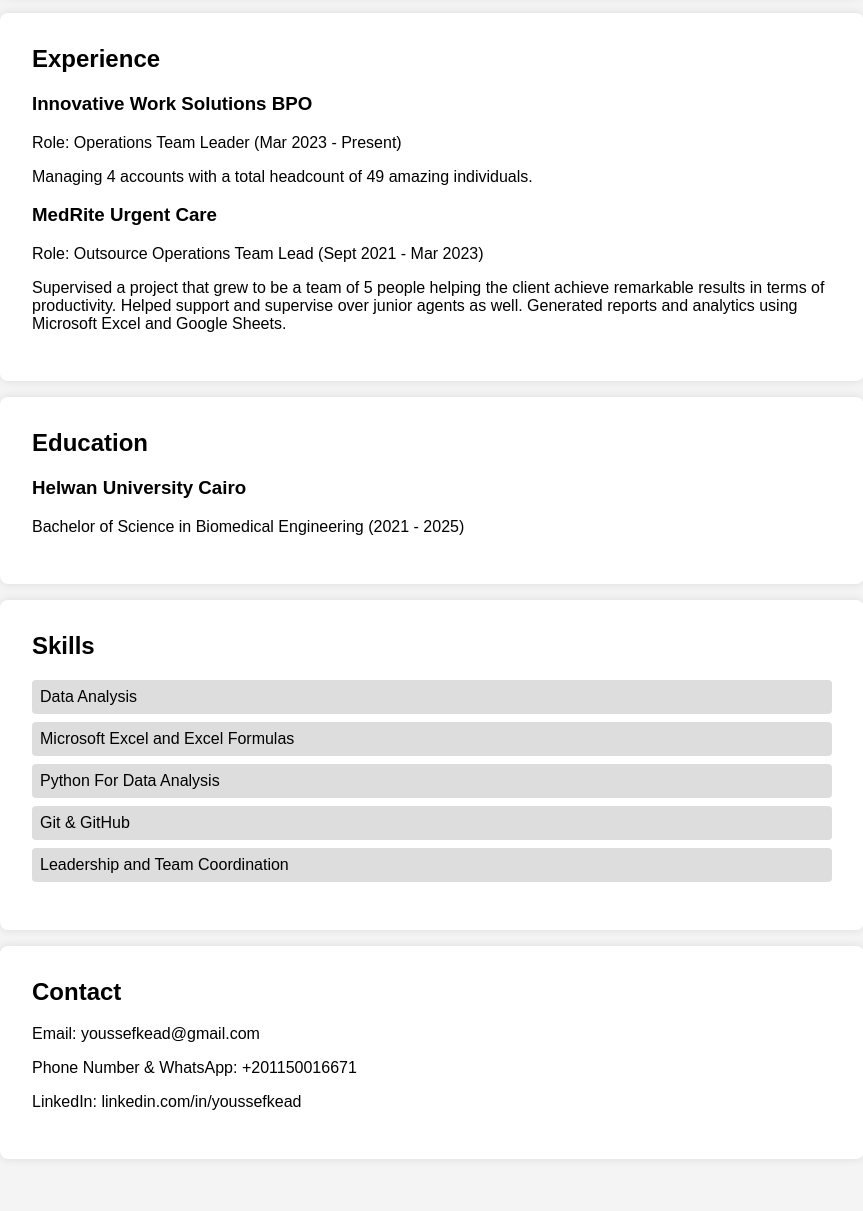
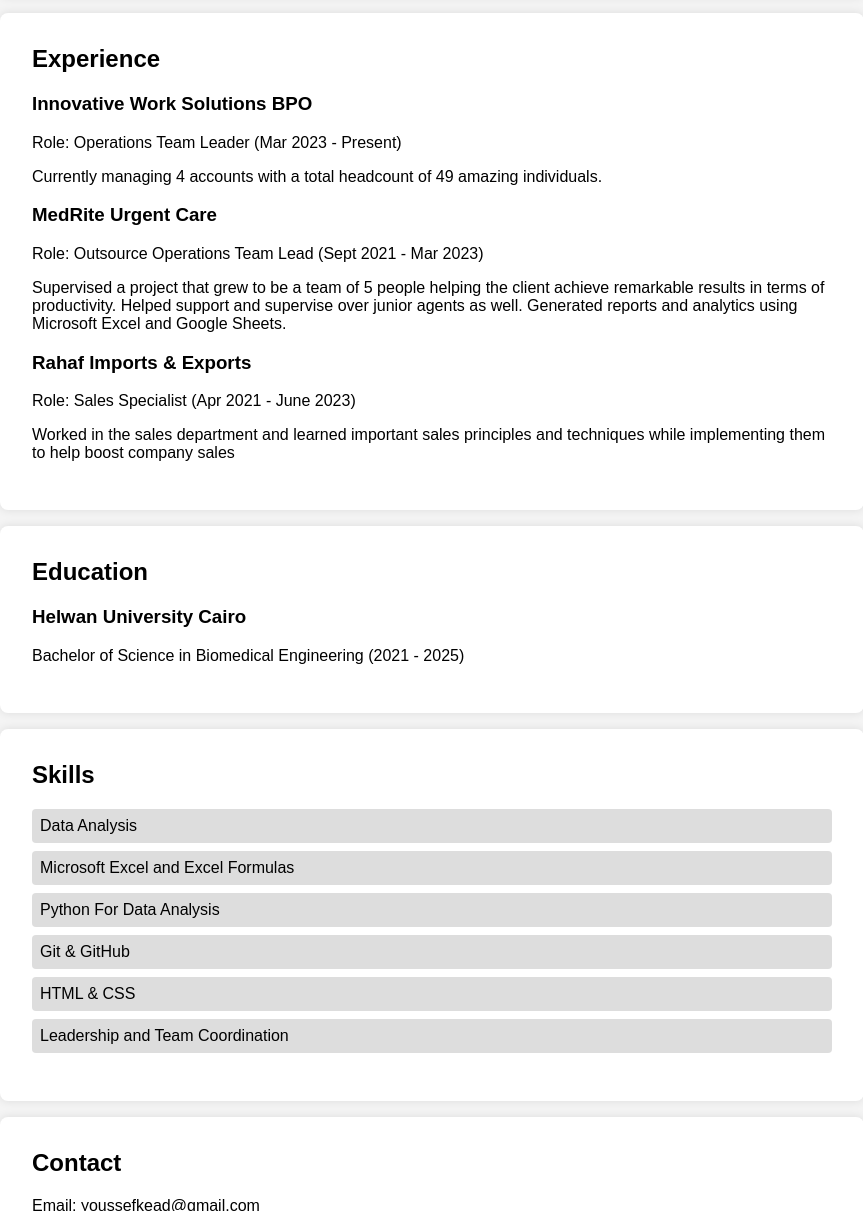
Before and after one commit to youssefkead/cv, a plain HTML site: page index.html in a window 1280 px wide. Shown: the part 386-1597 px from the top of the page, without its empty margins (208-1071 px from the left). Before the commit the page ends 1561 px from the top, so only its background shows below. Drawn offline with Linux system fonts and the light colour scheme.

Commit message:
5th commit

```diff
--- a/index.html
+++ b/index.html
@@ -25,10 +25,13 @@
         <h2>Experience</h2>
         <h3>Innovative Work Solutions BPO</h3>
         <p>Role: Operations Team Leader (Mar 2023 - Present)</p>
-        <p>Managing 4 accounts with a total headcount of 49 amazing individuals.</p>
+        <p>Currently managing 4 accounts with a total headcount of 49 amazing individuals.</p>
         <h3>MedRite Urgent Care</h3>
         <p>Role: Outsource Operations Team Lead (Sept 2021 - Mar 2023)</p>
         <p>Supervised a project that grew to be a team of 5 people helping the client achieve remarkable results in terms of productivity. Helped support and supervise over junior agents as well. Generated reports and analytics using Microsoft Excel and Google Sheets.</p>
+        <h3>Rahaf Imports & Exports</h3>
+        <p>Role: Sales Specialist (Apr 2021 - June 2023)</p>
+        <p>Worked in the sales department and learned important sales principles and techniques while implementing them to help boost company sales</p>
     </section>
     <section id="education">
         <h2>Education</h2>
@@ -42,6 +45,7 @@
             <li>Microsoft Excel and Excel Formulas</li>
             <li>Python For Data Analysis</li>
             <li>Git & GitHub</li>
+            <li>HTML & CSS</li>
             <li>Leadership and Team Coordination</li>
         </ul>
     </section>
```
